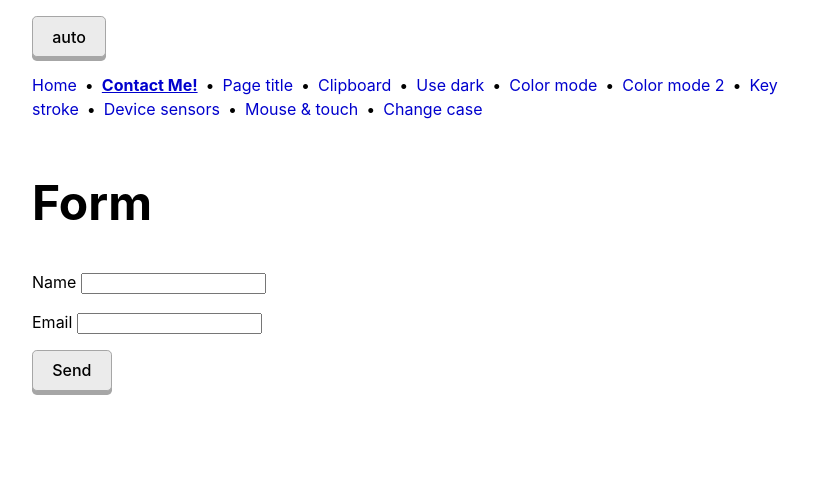
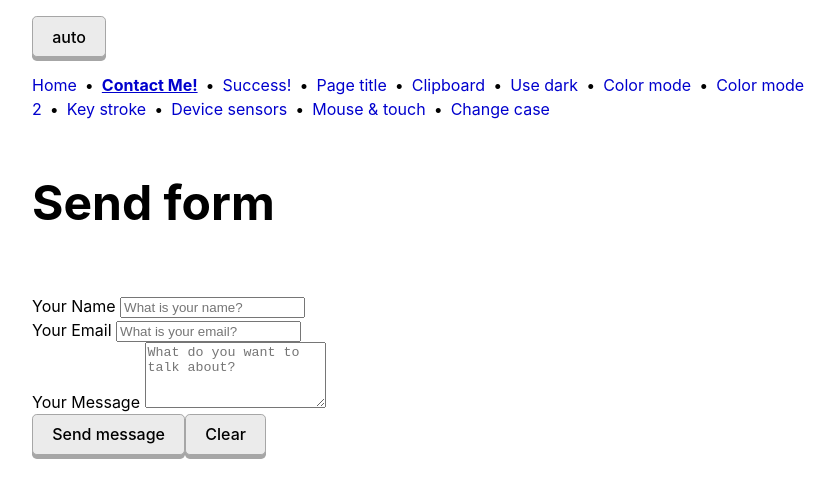
Before and after one commit to YonatanKof/vue-use, a Vue app: page /form in a window 1280 px wide. Shown: the top 498 px of the page, without its empty margins (208-1042 px from the left). Built offline with nearby package versions, Linux system fonts and the light colour scheme.

Commit message:
New contact form

```diff
--- a/src/App.vue
+++ b/src/App.vue
@@ -3,6 +3,7 @@ import Colors from './components/useColorMode.vue';
 const theseLinks = [
 	{ to: '/', title: 'Home' },
 	{ to: '/form', title: 'Contact Me!' },
+	{ to: '/success', title: 'Success!' },
 	{ to: '/use-title', title: 'Page title' },
 	{ to: '/use-clipboard', title: 'Clipboard' },
 	{ to: '/use-dark', title: 'Use dark' },
--- a/src/router.js
+++ b/src/router.js
@@ -6,6 +6,7 @@ const router = createRouter({
 		// add pages here
 		{ path: "/", name: "index", component: () => import("./views/index.vue") },
 		{ path: "/form", name: "form", component: () => import("./views/form.vue") },
+		{ path: "/success", name: "success", component: () => import("./views/success.vue") },
 		{ path: "/use-title", name: "use-title", component: () => import("./views/use-title.vue") },
 		{ path: "/use-clipboard", name: "use-clipboard", component: () => import("./views/use-clipboard.vue") },
 		{ path: "/use-dark", name: "use-dark", component: () => import("./views/use-dark.vue") },
--- a/src/views/form.vue
+++ b/src/views/form.vue
@@ -1,16 +1,43 @@
+<script setup lang="ts"></script>
+
 <template>
-	<div>
-		<h1>Form</h1>
-		<form name="contact" netlify>
-			<p>
-				<label>Name <input type="text" name="name" /></label>
-			</p>
-			<p>
-				<label>Email <input type="email" name="email" /></label>
-			</p>
-			<p>
-				<button type="submit">Send</button>
-			</p>
+	<div class="wrapper">
+		<h1>Send form</h1>
+		<form
+			name="contact-form"
+			method="POST"
+			netlify
+			data-netlify="true"
+			data-netlify-honeypot="bot-field"
+			id="contact-form"
+			action="/success"
+		>
+			<div class="hidden">
+				<label> Don’t fill this out if you’re human: <input name="bot-field" /> </label>
+			</div>
+			<input type="hidden" name="form-name" value="contact-form" />
+			<div>
+				<label for="name" class="label"> Your Name </label>
+				<input type="text" name="name" id="name" placeholder="What is your name?" class="field" required />
+			</div>
+			<div>
+				<label for="email" class="label"> Your Email </label>
+				<input type="email" name="email" id="email" placeholder="What is your email?" class="field" required />
+			</div>
+			<div>
+				<label for="message" class="label"> Your Message </label>
+				<textarea rows="4" name="message" id="message" placeholder="What do you want to talk about?" class="field" />
+			</div>
+			<div>
+				<button type="submit">Send message</button>
+				<button type="reset">Clear</button>
+			</div>
 		</form>
 	</div>
 </template>
+
+<style scoped>
+.hidden {
+	visibility: hidden;
+}
+</style>
--- /dev/null
+++ b/src/views/success.vue
@@ -0,0 +1,7 @@
+<script setup lang="ts"></script>
+
+<template>
+	<div class="wrapper">
+		<h1>Success</h1>
+	</div>
+</template>
```
